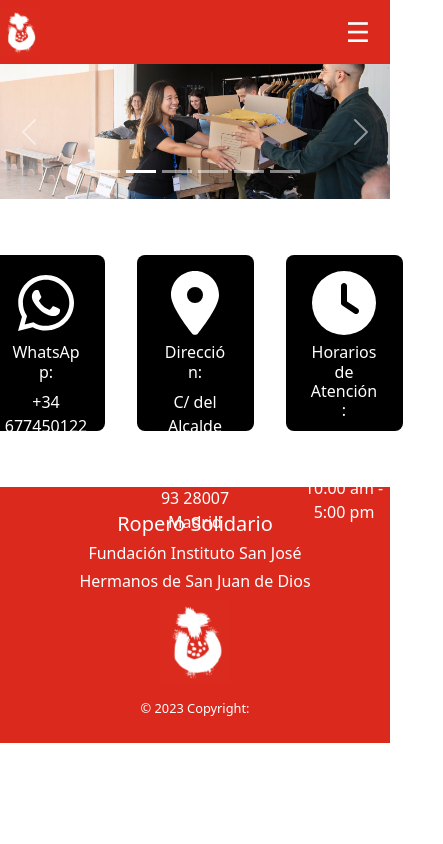
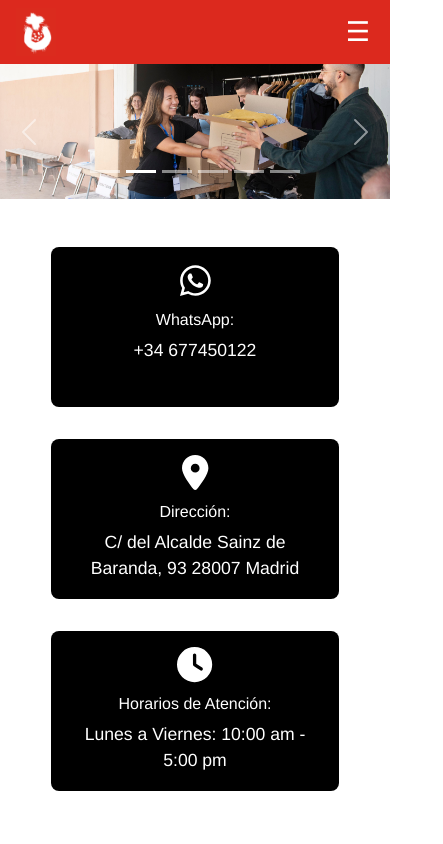
Before and after one commit to Wannda-Abreu/ropero-solidario, a React (Vite) app in the folder client/: page /contact in a window 390 px wide. Shown: the top 844 px of the page, 443 px wide, since content can reach past the window. Built offline with nearby package versions, Linux system fonts and the light colour scheme.

Commit message:
fix(contact-page): Adding new contact page styles and responsive

```diff
--- a/client/index.html
+++ b/client/index.html
@@ -1,17 +1,12 @@
-<!doctype html>
+<!DOCTYPE html>
 <html lang="en">
 <head>
   <meta charset="UTF-8" />
   <link rel="icon" type="image/x-icon" href="./src/assets/Icons/icon-sanjose.png" />
-
   <meta name="viewport" content="width=device-width, initial-scale=1.0" />
   <title>Ropero Solidario</title>
-    <link
-    rel="stylesheet"
-    href="https://cdn.jsdelivr.net/npm/bootstrap@5.3.0/dist/css/bootstrap.min.css"
-    integrity="sha384-9ndCyUaIbzAi2FUVXJi0CjmCapSmO7SnpJef0486qhLnuZ2cdeRhO02iuK6FUUVM"
-    crossorigin="anonymous"
-  />
+  <link rel="stylesheet" href="https://cdn.jsdelivr.net/npm/bootstrap@5.3.0/dist/css/bootstrap.min.css" integrity="sha384-9ndCyUaIbzAi2FUVXJi0CjmCapSmO7SnpJef0486qhLnuZ2cdeRhO02iuK6FUUVM" crossorigin="anonymous" />
+  <link rel="stylesheet" href="styles.css" />
 </head>
 <body>
   <div id="root"></div>
--- a/client/src/components/Footer/Footer.css
+++ b/client/src/components/Footer/Footer.css
@@ -7,7 +7,7 @@
   width: 100%;
   height: 16rem;
   margin: 0;
-  font-size: 0.8rem;
+  font-size: 0.7rem;
   background-color: #dc291e;
 }
 
@@ -20,7 +20,7 @@
 }
 
 .footer-logo {
-  height: 10vh;
+  height: 4vh;
 }
 
 .footer-text {
--- a/client/src/components/Footer/Footer.tsx
+++ b/client/src/components/Footer/Footer.tsx
@@ -7,7 +7,7 @@ function Footer() {
       <section aria-label="Footer" className="banner">
         <div className="footer-content">
           <div className="footer-text">
-            <h5>Ropero Solidario</h5>
+            <h6>Ropero Solidario</h6>
             <h6>Fundación Instituto San José</h6>
             <h6>Hermanos de San Juan de Dios</h6>
           </div>
--- a/client/src/components/Navbar/Navbar.css
+++ b/client/src/components/Navbar/Navbar.css
@@ -12,6 +12,7 @@
 }
 
 .logotype-img {
+  margin: 1rem;
   display: flex;
   height: 3rem;
 }
--- a/client/src/components/Navbar/Navbar.tsx
+++ b/client/src/components/Navbar/Navbar.tsx
@@ -51,7 +51,7 @@ function Header() {
             </Link>
           </li>
           <li>
-            <Link to="/newuser" aria-label="contact">
+            <Link to="/contact" aria-label="contact">
               Contacto
             </Link>
           </li>
--- a/client/src/pages/userViews/contactPage/contactPage.css
+++ b/client/src/pages/userViews/contactPage/contactPage.css
@@ -8,32 +8,50 @@
   margin: 1rem;
   width: 25rem;
   height: 10rem;
-    border-radius: .5rem;
+  border-radius: 0.5rem;
 }
 
 .whatsapp-section {
-    width: 30vw;
+  width: 22vw;
   height: 11rem;
-    background-color:#000000;
-    font-size: 1rem;
-    color: #ffffff;
+  background-color: black;
+  color: white;
   padding: 1rem;
 }
 
 .location-section {
-    width: 30vw;
+  width: 22vw;
   height: 11rem;
-    background-color:#000000;
-    font-size: 1rem;
-    color: #ffffff;
+  background-color: black;
+  color: white;
   padding: 1rem;
 }
 
 .clock-section {
-    width: 30vw;
+  width: 22vw;
   height: 11rem;
-    background-color:#000000;
-    font-size: 1rem;
-    color: #ffffff;
+  background-color: black;
+  color: white;
   padding: 1rem;
 }
+@media only screen and (max-width: 768px) {
+  .contact-info {
+    display: flex;
+    flex-direction: column;
+    align-items: center;
+    margin: 0;
+  }
+
+  .location-section {
+    width: 18rem;
+    height: 10rem;
+  }
+  .clock-section {
+    width: 18rem;
+    height: 10rem;
+  }
+  .whatsapp-section {
+    width: 18rem;
+    height: 10rem;
+  }
+}
--- a/client/src/pages/userViews/contactPage/contactPage.tsx
+++ b/client/src/pages/userViews/contactPage/contactPage.tsx
@@ -1,7 +1,7 @@
 import { Card } from "react-bootstrap";
 import { FontAwesomeIcon } from "@fortawesome/react-fontawesome";
 import { faMapMarkerAlt, faClock } from "@fortawesome/free-solid-svg-icons";
-import { faWhatsapp } from "@fortawesome/free-brands-svg-icons";
+import { faWhatsapp} from "@fortawesome/free-brands-svg-icons";
 import "./ContactPage.css";
 
 function ContactPage() {
@@ -9,21 +9,21 @@ function ContactPage() {
     <div className="card-container">
       <Card border="0">
         <Card.Body className="user-card-text d-flex flex-column flex-md-row justify-content-center align-items-center">
-          <Card.Text className="user-txt text-center">
+          <Card.Text className="user-txt text-center mb-5">
 
-            <p className="m-4 d-flex contact-info">
+            <p className="contact-info m-3 d-flex">
               <span className="info-section whatsapp-section m-3 ">
-                <FontAwesomeIcon icon={faWhatsapp} size="4x" />
+                <FontAwesomeIcon icon={faWhatsapp} size="2x" />
                 <h6 className="m-2">WhatsApp:</h6>
                  +34 677450122
               </span>
               <span className="info-section location-section m-3">
-                <FontAwesomeIcon icon={faMapMarkerAlt} size="4x" />
+                <FontAwesomeIcon icon={faMapMarkerAlt} size="2x" />
                 <h6 className="m-2">Dirección:</h6>
                 C/ del Alcalde Sainz de Baranda, 93 28007 Madrid
               </span>
               <span className="info-section clock-section m-3">
-                <FontAwesomeIcon icon={faClock} size="4x" />
+                <FontAwesomeIcon icon={faClock} size="2x" />
                 <h6 className="m-2">Horarios de Atención:</h6>
                  Lunes a Viernes: 10:00 am - 5:00 pm
               </span>
--- a/client/src/pages/userViews/newUser/newUser.css
+++ b/client/src/pages/userViews/newUser/newUser.css
@@ -1,6 +1,5 @@
 .user-txt{
   width: 90%;
-  font-size: .8rem;
 }
 .user-card-text {
   width: 100%;
--- a/client/src/pages/userViews/newUser/newUser.tsx
+++ b/client/src/pages/userViews/newUser/newUser.tsx
@@ -12,7 +12,7 @@ function NewUser() {
         <Card.Body className="user-card-text d-flex flex-column flex-md-row justify-content-center align-items-center">
           <div className="col-md-6 mb-3 d-flex justify-content-center">
             <Card.Text className="user-txt text-center">
-              <h6 className="mb-4">Bienvenido a proyecto ropero solidario</h6>
+              <h5 className="mb-4">Bienvenido a proyecto ropero solidario</h5>
               <p className="mb-4">
               Si eres nuevo en Ropero Solidario, diríjase a tu centro de servicios sociales para que te realicen un informe de derivación.
               </p>
--- /dev/null
+++ b/client/styles.css
@@ -0,0 +1,5 @@
+
+body {
+    font-size: 1.1em;
+    font-family: 'Helvetica', sans-serif; /* Cambia 'Helvetica' por la fuente que desees */
+  }
```
Lines whose indentation alone changed are shown as unchanged.
